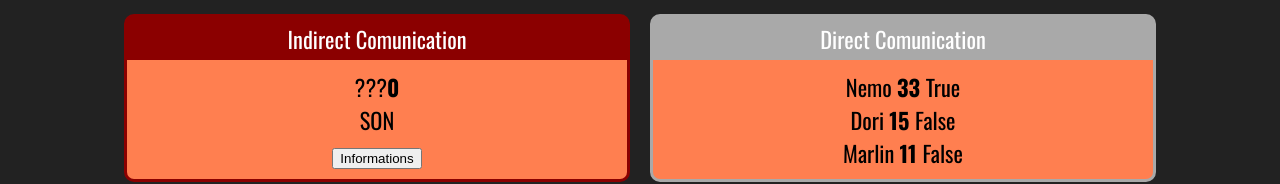
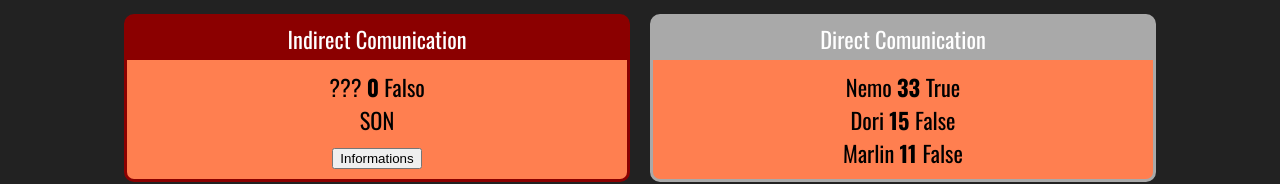
Before and after one commit to alexandresoueu/react-redux-fundamentals, a React (Create React App) app in the folder fundamentus-react/: page / in a window 1280 px wide. Shown: the part 132-316 px from the top of the page. Built offline with nearby package versions, Linux system fonts and the light colour scheme.

Commit message:
using States

```diff
--- a/fundamentus-react/src/components/comunication/IndirectFather.js
+++ b/fundamentus-react/src/components/comunication/IndirectFather.js
@@ -1,24 +1,27 @@
-import React from 'react'
+import React, { useState } from 'react'
 import IndirectSon from './IndirectSon'
 
-function IndirectFather(props) {
-  let name = '???'
-  let age = 0
-  let isGoodPlayer = false
+function IndirectFather (props) {
+  /* STATE
+    const [a, b] = [value, function]
+  */
 
-  function showInformations(nameParam, ageParam, isGoodPlayerParam) {
-    name = nameParam
-    age = ageParam
-    isGoodPlayer = isGoodPlayerParam
-    console.log('data:: ', nameParam, ageParam, isGoodPlayerParam)
+  const [name, setName] = useState('???')
+  const [age, setAge] = useState(0)
+  const [isGoodPlayer, setIsGoodPlayer] = useState(false)
+
+  function showInformations (name, age, isGoodPlayer) {
+    setName(name)
+    setAge(age)
+    setIsGoodPlayer(isGoodPlayer)
   }
 
   return (
     <div>
       <div>
-        <span>{name}</span>
+        <span>{name} </span>
         <span><strong>{age}</strong></span>
-        <span>{isGoodPlayer}</span>
+        <span> {isGoodPlayer ? 'Verdadeiro' : 'Falso'}</span>
       </div>
       <IndirectSon whenClick={showInformations} />
     </div>
--- a/fundamentus-react/src/components/comunication/IndirectSon.js
+++ b/fundamentus-react/src/components/comunication/IndirectSon.js
@@ -1,10 +1,13 @@
 import React from 'react'
 
 function IndirectSon (props) {
+  const randomAge = () => parseInt(Math.random() * (20)) + 50
+  const randomGoodPlayer = () => Math.random() > 0.5
+
   return (
     <div>
       <div>SON</div>
-      <button onClick={e => props.whenClick('Julius', 44, true)} > Informations</button>
+      <button onClick={e => props.whenClick('Julius', randomAge(), randomGoodPlayer())}> Informations</button>
     </div>
   )
 }
```
